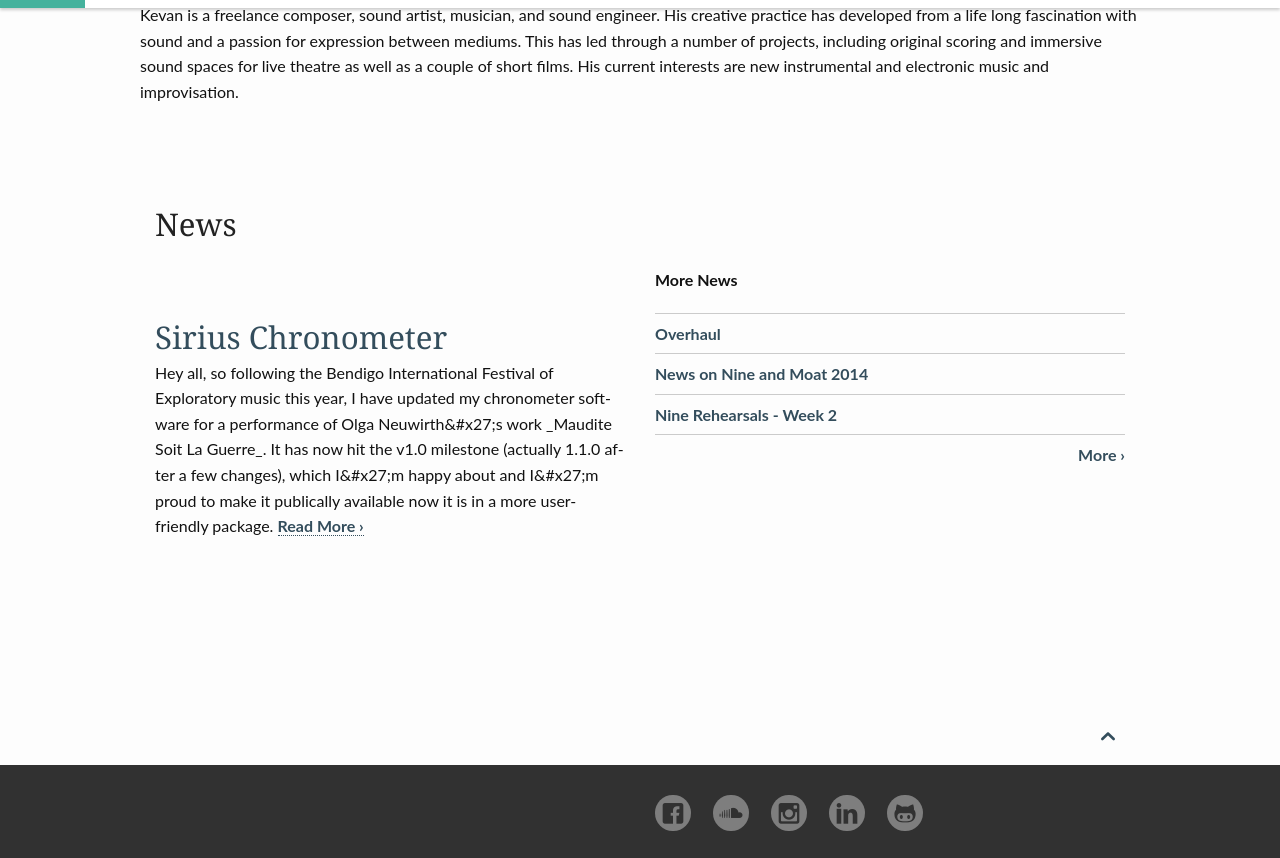
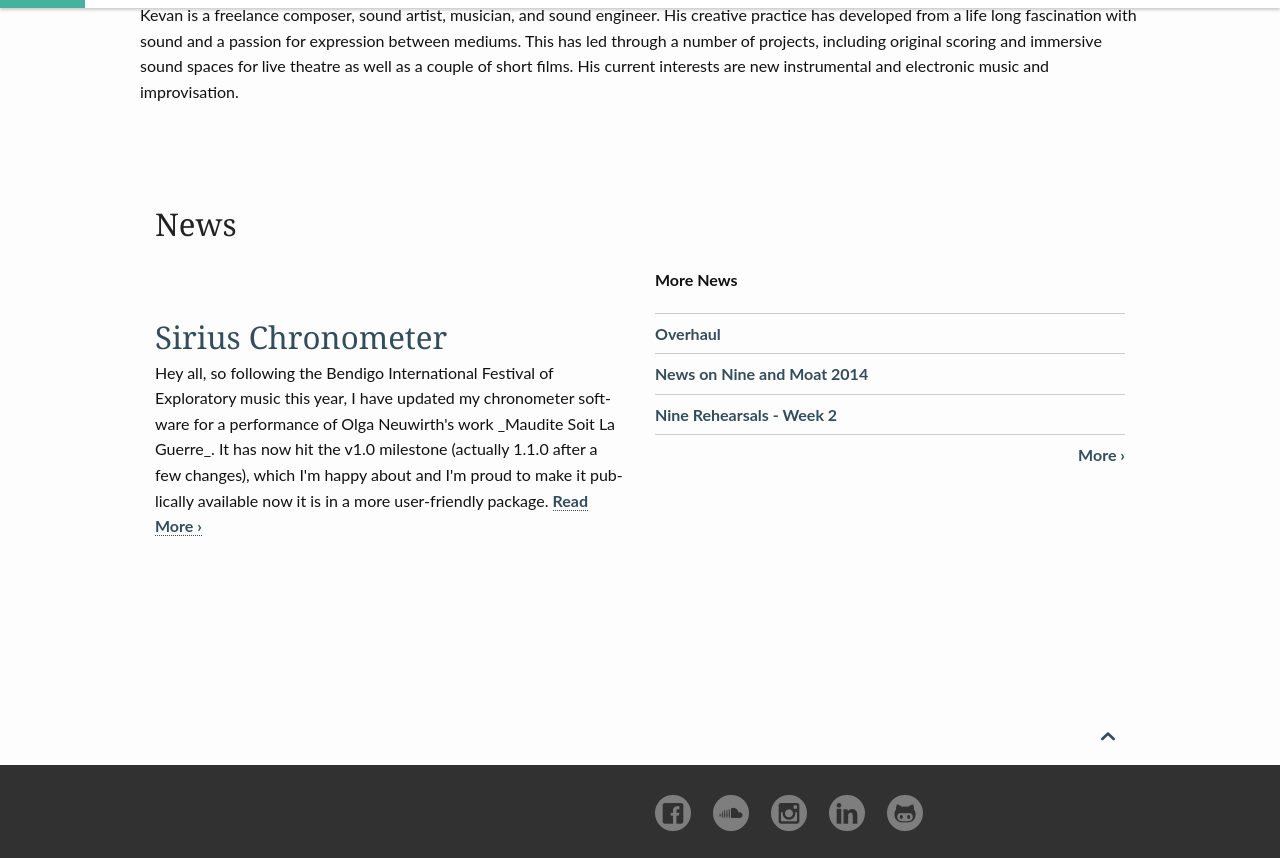
Before and after one commit to unclewalter/unclewalter.github.io, a Jekyll site: the page built from index.md, in a window 1280 px wide and 900 px high, scrolled down 672 px, cut to the strip 42-900 px from the top of the window. Built offline with Jekyll 4.4.1, drawn with Linux system fonts in a browser that asks for light colours.

Commit message:
Fixing punctuation in Sirius Chronometer post.

```diff
--- a/_posts/2015-10-02-sirius-chronometer.md
+++ b/_posts/2015-10-02-sirius-chronometer.md
@@ -3,7 +3,7 @@ layout: page
 sidebar: left
 published: true
 breadcrumb: false
-teaser: "Hey all, so following the Bendigo International Festival of Exploratory music this year, I have updated my chronometer software for a performance of Olga Neuwirth&#x27;s work _Maudite Soit La Guerre_. It has now hit the v1.0 milestone (actually 1.1.0 after a few changes), which I&#x27;m happy about and I&#x27;m proud to make it publically available now it is in a more user-friendly package."
+teaser: "Hey all, so following the Bendigo International Festival of Exploratory music this year, I have updated my chronometer software for a performance of Olga Neuwirth's work _Maudite Soit La Guerre_. It has now hit the v1.0 milestone (actually 1.1.0 after a few changes), which I'm happy about and I'm proud to make it publically available now it is in a more user-friendly package."
 title: Sirius Chronometer
 ---
 
```
